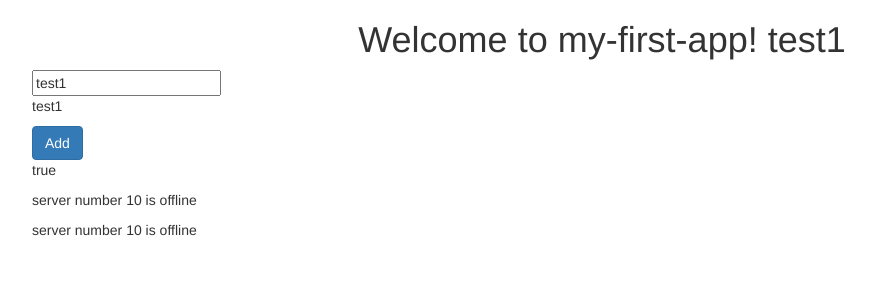
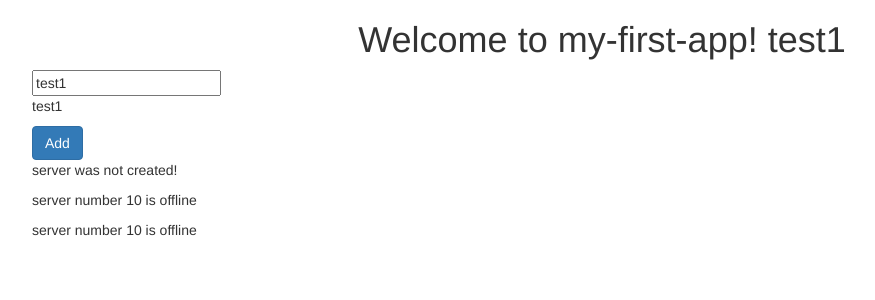
Before and after one commit to ravigupta112/angular-learning, an Angular app: page / in a window 1280 px wide. Shown: the top 300 px of the page, without its empty margins (38-913 px from the left). Built offline with nearby package versions, Linux system fonts and the light colour scheme.

Commit message:
Bind events/function on click

```diff
--- a/src/app/servers/servers.component.html
+++ b/src/app/servers/servers.component.html
@@ -1,4 +1,4 @@
-<button class="btn btn-primary" [disabled]="!allowNewServer">Add</button>
-<p [innerText]="allowNewServer"></p>
+<button class="btn btn-primary" [disabled]="!allowNewServer" (click)="createServer()">Add</button>
+<p [innerText]="serverText"></p>
 <app-server></app-server>
 <app-server></app-server>
--- a/src/app/servers/servers.component.ts
+++ b/src/app/servers/servers.component.ts
@@ -13,6 +13,7 @@ import { Component, OnInit } from '@angular/core';
 })
 export class ServersComponent implements OnInit {
   allowNewServer = false;
+  serverText = 'server was not created!';
 
   constructor() {
     setTimeout(() => {
@@ -23,4 +24,7 @@ export class ServersComponent implements OnInit {
   ngOnInit() {
   }
 
+  createServer(){
+    this.serverText = 'Server created';
+  }
 }
```
